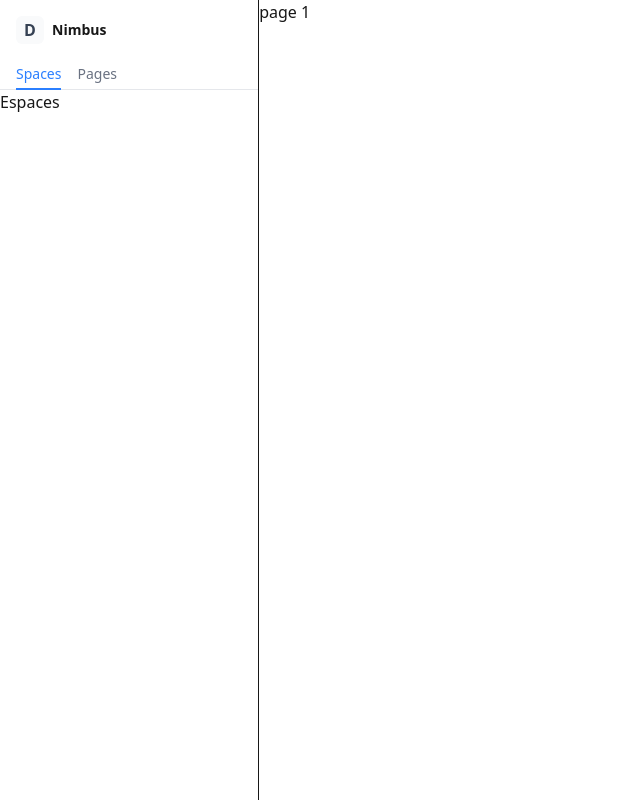
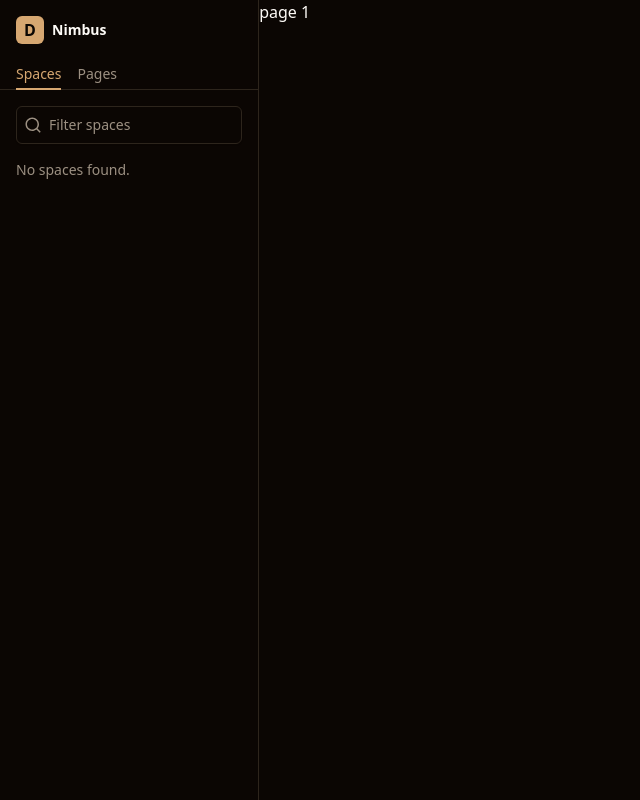
Before and after one commit to thibka/vision, a Next.js app: page / in a window 1280 px wide. Shown: the whole page, without its empty margins (0-640 px from the left). Built offline with nearby package versions, Linux system fonts and the light colour scheme.

Commit message:
feat(ui): add semantic color tokens and sidebar space filter

```diff
--- a/src/app/globals.css
+++ b/src/app/globals.css
@@ -10,25 +10,99 @@
   [role="button"]:not(:disabled) {
     cursor: pointer;
   }
+
+  body {
+    background: var(--color-bg-base);
+    color: var(--color-text-primary);
+  }
+}
+
+/*
+ * Design tokens, 3 niveaux (source : "Nimbus Specs Figma", Pierre / Élevé)
+ *
+ *   1. Palette   --palette-*   valeurs brutes. Pas de utilities Tailwind
+ *                              (hors @theme), donc inutilisables dans le JSX.
+ *   2. Sémantique --color-*    rôle dans l'UI. Noms alignés sur les variables
+ *                              Figma (bg/base -> bg-bg-base). Seul niveau à
+ *                              réassigner pour ajouter un thème.
+ *   3. Composant --color-<composant>-*  alias vers le niveau 2, uniquement
+ *                              quand un composant a un besoin propre.
+ *
+ * Règle : le JSX consomme les niveaux 2 et 3, jamais le niveau 1.
+ * Thème sombre unique pour l'instant (cf. color-scheme plus bas).
+ */
+
+/* Niveau 1 : palette */
+:root {
+  --palette-stone-950: #0b0603;
+  --palette-stone-900: #130d07;
+  --palette-stone-850: #1c160e;
+  --palette-stone-800: #2d251c;
+  --palette-stone-700: #483f34;
+  --palette-stone-500: #9c9082;
+  --palette-stone-300: #c6bcb0;
+  --palette-stone-100: #f5eee7;
+  --palette-stone-50: #fefbf7;
+
+  --palette-amber-900: #33210b;
+  --palette-amber-400: #d6a771;
+  --palette-amber-300: #eaba83;
+  --palette-amber-50: #fff7d8;
+
+  --palette-space-design: #9bbbdd;
+  --palette-space-engineering: #97c4aa;
+  --palette-space-marketing: #d6a8bd;
+  --palette-space-clients: #ccb48c;
+  --palette-space-perso: #bdafd9;
+
+  color-scheme: dark;
 }
 
 @theme {
   --font-sans: system-ui, Arial, sans-serif;
+
+  /* Niveau 2 : sémantique */
+  --color-bg-base: var(--palette-stone-950);
+  --color-bg-panel: var(--palette-stone-900);
+  --color-bg-hover: var(--palette-stone-850);
+
+  --color-border-default: var(--palette-stone-800);
+  --color-border-strong: var(--palette-stone-700);
+
+  --color-text-muted: var(--palette-stone-500);
+  --color-text-secondary: var(--palette-stone-300);
+  --color-text-subtle: var(--palette-stone-100);
+  --color-text-primary: var(--palette-stone-50);
+
+  --color-accent-default: var(--palette-amber-400);
+  --color-accent-hover: var(--palette-amber-300);
+  --color-accent-on: var(--color-bg-base);
+
+  --color-selection-bg: var(--palette-amber-900);
+  --color-selection-fg: var(--palette-amber-50);
+
+  --color-space-design: var(--palette-space-design);
+  --color-space-engineering: var(--palette-space-engineering);
+  --color-space-marketing: var(--palette-space-marketing);
+  --color-space-clients: var(--palette-space-clients);
+  --color-space-perso: var(--palette-space-perso);
+
+  /* Absent des specs Figma : état d'erreur des champs, à valider côté design */
+  --color-danger: var(--color-red-700);
+
+  /* Niveau 3 : composants */
+  --color-sidebar-bg: var(--color-bg-base);
+  --color-sidebar-border: var(--color-border-default);
+
+  --color-tab-active: var(--color-accent-default);
+  --color-tab-inactive: var(--color-text-muted);
+
+  --color-input-bg: var(--color-bg-base);
+  --color-input-border: var(--color-border-default);
+  --color-input-border-focus: var(--color-accent-default);
+  --color-input-text: var(--color-text-primary);
+  --color-input-placeholder: var(--color-text-muted);
+
+  --color-avatar-bg: var(--color-accent-default);
+  --color-avatar-fg: var(--color-accent-on);
 }
-
-:root {
-  --background: #ffffff;
-  --foreground: #171717;
-}
-
-@media (prefers-color-scheme: dark) {
-  :root {
-    --background: #0a0a0a;
-    --foreground: #ededed;
-  }
-}
-
-body {
-  background: var(--background);
-  color: var(--foreground);
-}
--- a/src/components/Avatar.tsx
+++ b/src/components/Avatar.tsx
@@ -3,10 +3,10 @@ export default function Avatar({ children }: { children: React.ReactNode }) {
         <div className="
             w-7 h-7
             rounded-md
-            bg-gray-50
+            bg-avatar-bg
             flex
             items-center justify-center
-            text-gray-700
+            text-avatar-fg
             font-semibold
             text-trim
         ">
--- a/src/components/Input.tsx
+++ b/src/components/Input.tsx
@@ -11,22 +11,21 @@ const inputStyles = tv({
     // base
     "relative block w-full appearance-none rounded-md border px-2.5 py-2 shadow-xs outline-hidden transition sm:text-sm",
     // border color
-    "border-gray-300 dark:border-gray-800",
+    "border-input-border",
     // text color
-    "text-gray-900 dark:text-gray-50",
+    "text-input-text",
     // placeholder color
-    "placeholder-gray-400 dark:placeholder-gray-500",
+    "placeholder-input-placeholder",
     // background color
-    "bg-white dark:bg-gray-950",
+    "bg-input-bg",
     // disabled
-    "disabled:border-gray-300 disabled:bg-gray-100 disabled:text-gray-400",
-    "dark:disabled:border-gray-700 dark:disabled:bg-gray-800 dark:disabled:text-gray-500",
+    "disabled:border-border-default disabled:bg-bg-hover disabled:text-text-muted",
     // file
     [
       "file:-my-2 file:-ml-2.5 file:cursor-pointer file:rounded-l-[5px] file:rounded-r-none file:border-0 file:px-3 file:py-2 file:outline-hidden focus:outline-hidden disabled:pointer-events-none disabled:file:pointer-events-none",
-      "file:border-solid file:border-gray-300 file:bg-gray-50 file:text-gray-500 hover:file:bg-gray-100 dark:file:border-gray-800 dark:file:bg-gray-950 dark:hover:file:bg-gray-900/20 dark:disabled:file:border-gray-700",
+      "file:border-solid file:border-border-default file:bg-bg-panel file:text-text-muted hover:file:bg-bg-hover",
       "file:[border-inline-end-width:1px] file:[margin-inline-end:0.75rem]",
-      "disabled:file:bg-gray-100 disabled:file:text-gray-500 dark:disabled:file:bg-gray-800",
+      "disabled:file:bg-bg-hover disabled:file:text-text-muted",
     ],
     // focus
     focusInput,
@@ -91,7 +90,7 @@ const Input = React.forwardRef<HTMLInputElement, InputProps>(
               // base
               "pointer-events-none absolute bottom-0 left-2 flex h-full items-center justify-center",
               // text color
-              "text-gray-400 dark:text-gray-600",
+              "text-text-muted",
             )}
           >
             <RiSearchLine
@@ -112,9 +111,9 @@ const Input = React.forwardRef<HTMLInputElement, InputProps>(
                 // base
                 "h-fit w-fit rounded-xs outline-hidden transition-all",
                 // text
-                "text-gray-400 dark:text-gray-600",
+                "text-text-muted",
                 // hover
-                "hover:text-gray-500 dark:hover:text-gray-500",
+                "hover:text-text-secondary",
                 focusRing,
               )}
               type="button"
--- /dev/null
+++ b/src/components/InputSearch.tsx
@@ -0,0 +1,18 @@
+"use client"
+
+import { Input } from "@/components/Input"
+import { Label } from "@/components/Label"
+
+export default function InputSearch({ children, placeholder }: { children?: React.ReactNode; placeholder: string }) {
+  return (
+    <div className="mx-auto max-w-xs space-y-2">
+      {children && <Label htmlFor="search" className="mb-2">{ children }</Label>}
+      <Input
+        placeholder={placeholder}
+        id="search"
+        name="search"
+        type="search"
+      />
+    </div>
+  )
+}
--- a/src/components/Label.tsx
+++ b/src/components/Label.tsx
@@ -20,10 +20,10 @@ const Label = React.forwardRef<
       // base
       "text-sm leading-none",
       // text color
-      "text-gray-900 dark:text-gray-50",
+      "text-text-primary",
       // disabled
       {
-        "text-gray-400 dark:text-gray-600": disabled,
+        "text-text-muted": disabled,
       },
       className,
     )}
--- a/src/components/Sidebar.tsx
+++ b/src/components/Sidebar.tsx
@@ -1,9 +1,10 @@
 import Avatar from '@/components/Avatar';
 import { Tabs, TabsList, TabsTrigger, TabsContent } from '@/components/Tabs';
+import InputSearch from '@/components/InputSearch';
 
 export default function Sidebar() {
     return (
-        <aside aria-label="Sidebar" className="w-65 border-r h-full">
+        <aside aria-label="Sidebar" className="w-65 h-full border-r border-sidebar-border bg-sidebar-bg">
             <div className="flex items-center gap-2 mb-4 mt-4 px-4">
                 <Avatar>D</Avatar>
                 <span className="text-sm font-semibold">Nimbus</span>
@@ -14,8 +15,11 @@ export default function Sidebar() {
                     <TabsTrigger value="tab1" className="px-0 py-1">Spaces</TabsTrigger>
                     <TabsTrigger value="tab2" className="px-0 py-1">Pages</TabsTrigger>
                 </TabsList>
-                <TabsContent value="tab1">Espaces</TabsContent>
-                <TabsContent value="tab2">Pages</TabsContent>
+                <TabsContent value="tab1" className="p-4">
+                    <InputSearch placeholder="Filter spaces"/>
+                    <p className="text-sm mt-4 text-text-muted">No spaces found.</p>
+                </TabsContent>
+                <TabsContent value="tab2" className="px-4">Pages</TabsContent>
             </Tabs>
         </aside>
     );
--- a/src/components/Tabs.tsx
+++ b/src/components/Tabs.tsx
@@ -31,13 +31,13 @@ const variantStyles: Record<TabsListVariant, string> = {
     // base
     "flex items-center justify-start border-b",
     // border color
-    "border-gray-200 dark:border-gray-800",
+    "border-border-default",
   ),
   solid: cx(
     // base
     "inline-flex items-center justify-center rounded-md p-1",
     // background color
-    "bg-gray-100 dark:bg-gray-900",
+    "bg-bg-hover",
   ),
 }
 
@@ -65,33 +65,30 @@ function getVariantStyles(tabVariant: TabsListVariant) {
         // base
         "-mb-px items-center justify-center border-b-2 border-transparent px-3 pb-2 text-sm font-medium whitespace-nowrap transition-all",
         // text color
-        "text-gray-500 dark:text-gray-500",
+        "text-tab-inactive",
         // hover
-        "hover:text-gray-700 dark:hover:text-gray-400",
+        "hover:text-text-secondary",
         // border hover
-        "hover:border-gray-300 dark:hover:border-gray-400",
+        "hover:border-border-strong",
         // selected
-        "data-[state=active]:border-blue-500 data-[state=active]:text-blue-500",
-        "dark:data-[state=active]:border-blue-500 dark:data-[state=active]:text-blue-500",
+        "data-[state=active]:border-tab-active data-[state=active]:text-tab-active",
         // disabled
-        "data-disabled:pointer-events-none",
-        "data-disabled:text-gray-300 dark:data-disabled:text-gray-700",
+        "data-disabled:pointer-events-none data-disabled:opacity-50",
       )
     case "solid":
       return cx(
         // base
         "inline-flex items-center justify-center rounded-sm px-3 py-1 text-sm font-medium whitespace-nowrap ring-1 transition-all ring-inset",
         // text color
-        "text-gray-500 dark:text-gray-400",
+        "text-text-muted",
         // hover
-        "hover:text-gray-700 dark:hover:text-gray-200",
+        "hover:text-text-primary",
         // ring
         "ring-transparent",
         // selected
-        "data-[state=active]:bg-white data-[state=active]:text-gray-900 data-[state=active]:shadow-sm",
-        "dark:data-[state=active]:bg-gray-950 dark:data-[state=active]:text-gray-50",
+        "data-[state=active]:bg-bg-base data-[state=active]:text-text-primary data-[state=active]:shadow-sm",
         // disabled
-        "data-disabled:pointer-events-none data-disabled:text-gray-400 data-disabled:opacity-50 dark:data-disabled:text-gray-600",
+        "data-disabled:pointer-events-none data-disabled:opacity-50",
       )
   }
 }
--- a/src/lib/utils.ts
+++ b/src/lib/utils.ts
@@ -10,7 +10,7 @@ export const focusRing = [
   // base
   "outline outline-offset-2 outline-0 focus-visible:outline-2",
   // outline color
-  "outline-blue-500 dark:outline-blue-500",
+  "outline-accent-default",
 ]
 
 // Tremor focusInput [v0.0.2]
@@ -18,9 +18,9 @@ export const focusInput = [
   // base
   "focus:ring-2",
   // ring color
-  "focus:ring-blue-200 dark:focus:ring-blue-700/30",
+  "focus:ring-input-border-focus/30",
   // border color
-  "focus:border-blue-500 dark:focus:border-blue-700",
+  "focus:border-input-border-focus",
 ]
 
 // Tremor hasErrorInput [v0.0.1]
@@ -28,7 +28,7 @@ export const hasErrorInput = [
   // base
   "ring-2",
   // border color
-  "border-red-500 dark:border-red-700",
+  "border-danger",
   // ring color
-  "ring-red-200 dark:ring-red-700/30",
+  "ring-danger/30",
 ]
```
Also changed, not shown: src/components/Search.tsx (deleted, +0 -17 lines).
